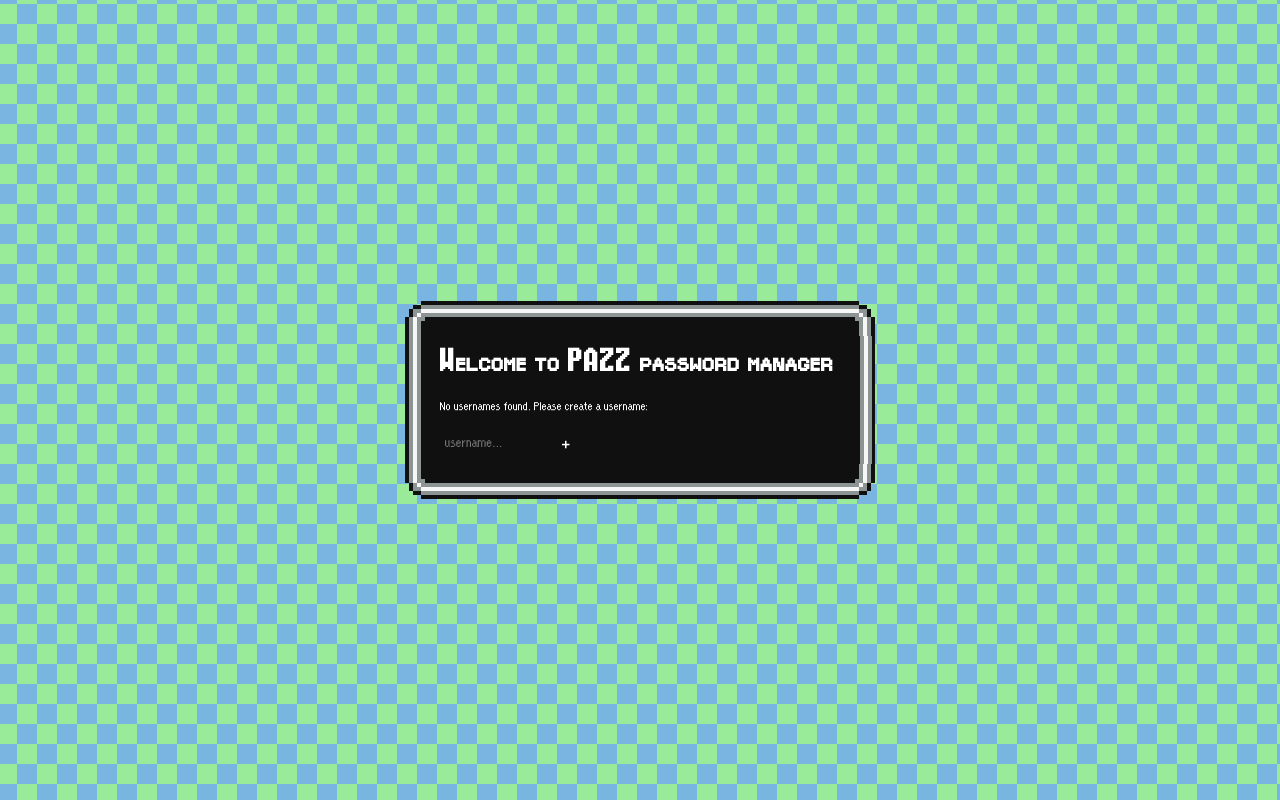
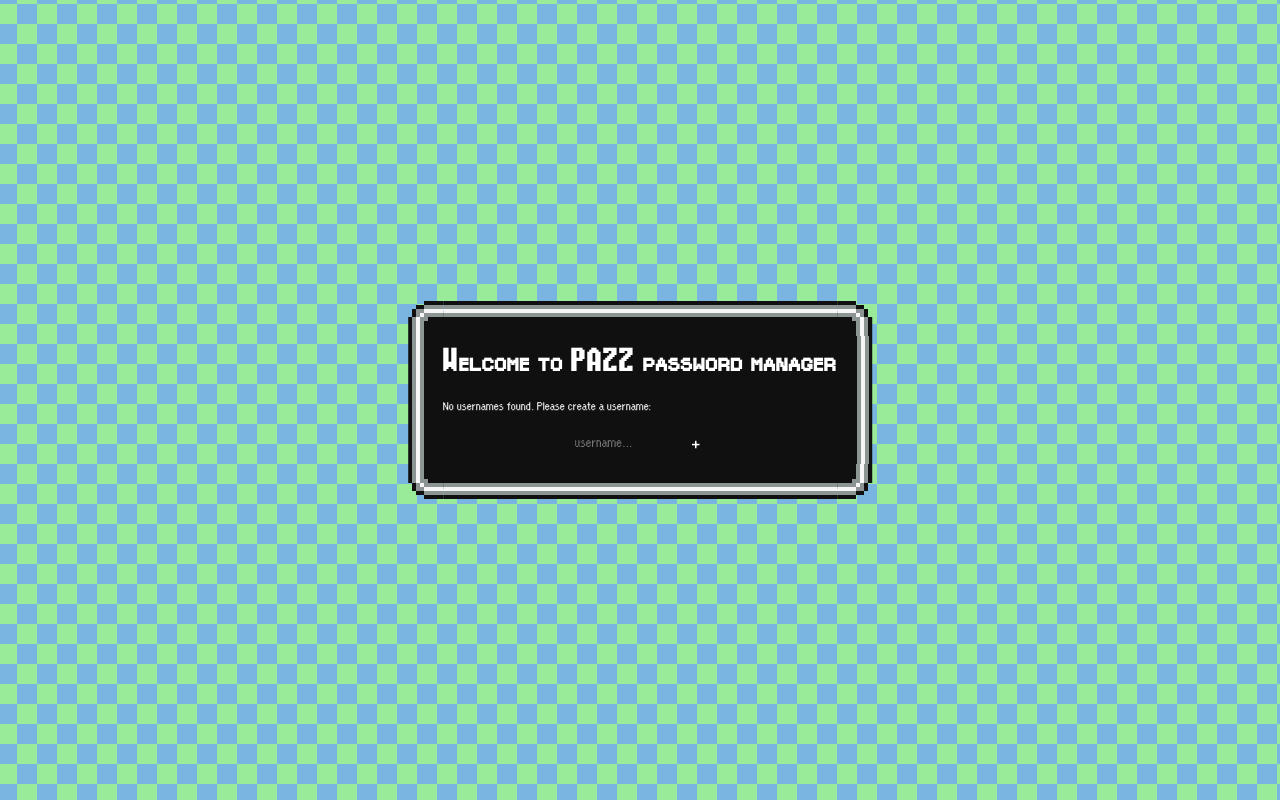
Before and after one commit to takeiteasy/pazz, a plain HTML site: page index.html in a window 1280 px wide. Drawn offline with Linux system fonts and the light colour scheme.

Commit message:
cosmetic

```diff
--- a/index.html
+++ b/index.html
@@ -36,7 +36,7 @@
                     <h1>Welcome to PAZZ password manager</h1>
                     <div id="inner-body"></div>
                     <div id="add-username-body">
-                        <table>
+                        <table style="margin: 0 auto">
                             <tr>
                                 <form id="add-username">
                                     <td>
@@ -69,7 +69,7 @@
                         </table>
                     </div>
                     <div id="add-password-body">
-                        <table>
+                        <table style="margin: 0 auto">
                             <tr>
                                 <form id="add-password">
                                     <td>
@@ -107,7 +107,7 @@
                     </div>
                     <div id="add-site-body">
                         <div id="password-box"></div>
-                        <table>
+                        <table style="margin: 0 auto; padding-top: 10px">
                             <tr>
                                 <form id="add-site">
                                     <td>
--- a/static/style.css
+++ b/static/style.css
@@ -159,9 +159,12 @@ h1 {
 }
 
 .body {
-    position: absolute;
     margin-top: -15px;
     position: relative;
+}
+
+.body > h1 {
+    text-align: center;
 }
 
 #test {
@@ -170,10 +173,7 @@ h1 {
     top: 50%;
     left: 50%;
     transform: translate(-50%, -50%);
-    min-width: 400px;
-    max-width: 640px;
     min-height: 128px;
-    max-height: 480px;
 }
 
 li > .mini-list {
```
